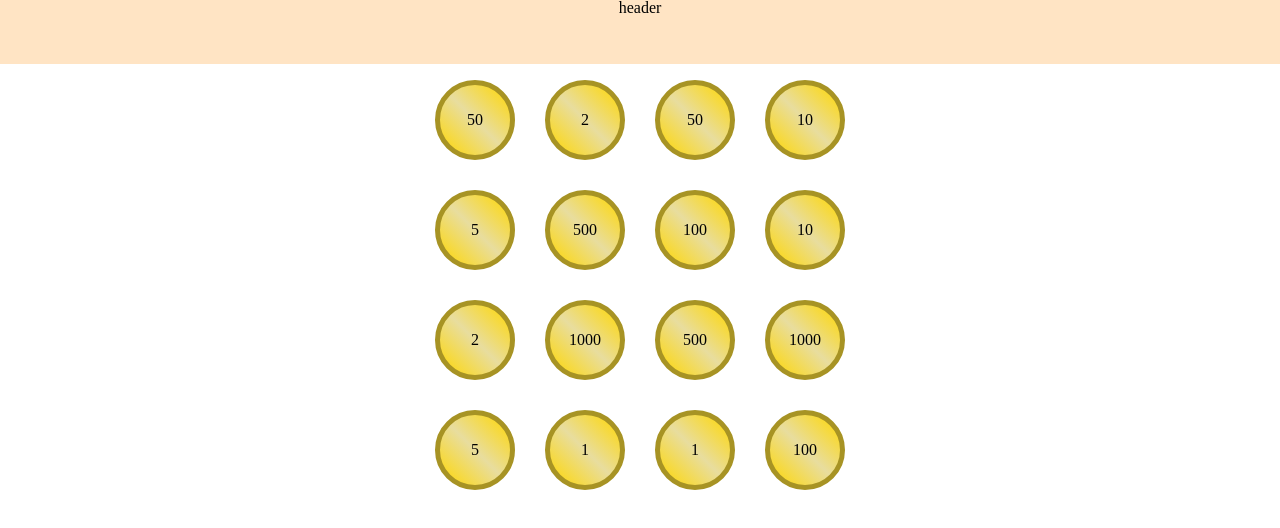
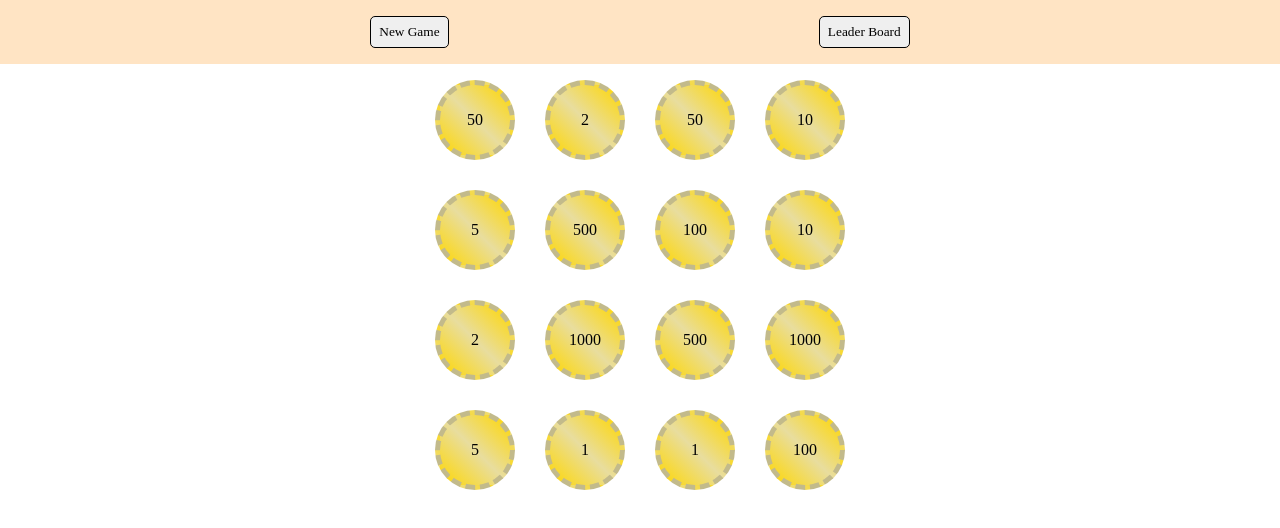
Before and after one commit to Oksi2510/memory-game, a plain HTML site: page index.html in a window 1280 px wide. Drawn offline with Linux system fonts and the light colour scheme.

Commit message:
feat: add new game button and leaderboard UI

```diff
--- a/src/components/header.js
+++ b/src/components/header.js
@@ -2,6 +2,6 @@ import ElementHtml from "../utils/create-element.js";
 
 export default class Header extends ElementHtml {
   constructor() {
-    super("header", "header", "header");
+    super("header", "header");
   }
 }
--- /dev/null
+++ b/src/components/new-game-btn.js
@@ -0,0 +1,7 @@
+import ElementHtml from "../utils/create-element.js";
+
+export default class NewGameBtn extends ElementHtml {
+  constructor() {
+    super("button", ["new-game", "btn"], "New Game");
+  }
+}
--- a/src/index.js
+++ b/src/index.js
@@ -1,9 +1,16 @@
 import Header from "./components/header.js";
 import GameBoard from "./components/game-board.js";
+import NewGameBtn from "./components/new-game-btn.js";
+import LeaderBoardBtn from "./components/leaderboard.js";
 
 const header = new Header();
 const gameBoard = new GameBoard();
+const newGameBtn = new NewGameBtn();
+const leaderBBoard = new LeaderBoardBtn();
 
 document.body.append(header.getHtmlElement());
+header.appendChildNode(newGameBtn);
+header.appendChildNode(leaderBBoard);
+
 document.body.append(gameBoard.getHtmlElement());
-gameBoard.generateBoard(gameBoard.getHtmlElement())
+gameBoard.generateBoard(gameBoard.getHtmlElement());
--- a/src/styles/index.css
+++ b/src/styles/index.css
@@ -4,6 +4,15 @@
   display: flex;
   justify-content: space-evenly;
   flex-wrap: nowrap;
+  align-items: center;
+}
+
+.btn {
+  padding: 0 0.5rem;
+  border-radius: 5px;
+  height: 2rem;
+  display: block;
+  border: solid 1px black;
 }
 
 .game-board {
@@ -22,6 +31,6 @@
   align-items: center;
   justify-content: center;
   border-radius: 50%;
-  border: solid 5px rgb(167, 147, 36);
+  border: dashed 5px rgb(194 186 139);
   background: linear-gradient(45deg, gold, #e8dd9e, gold);
 }
```
Also changed, not shown: src/components/leaderboard.js (+7 -0 lines).
